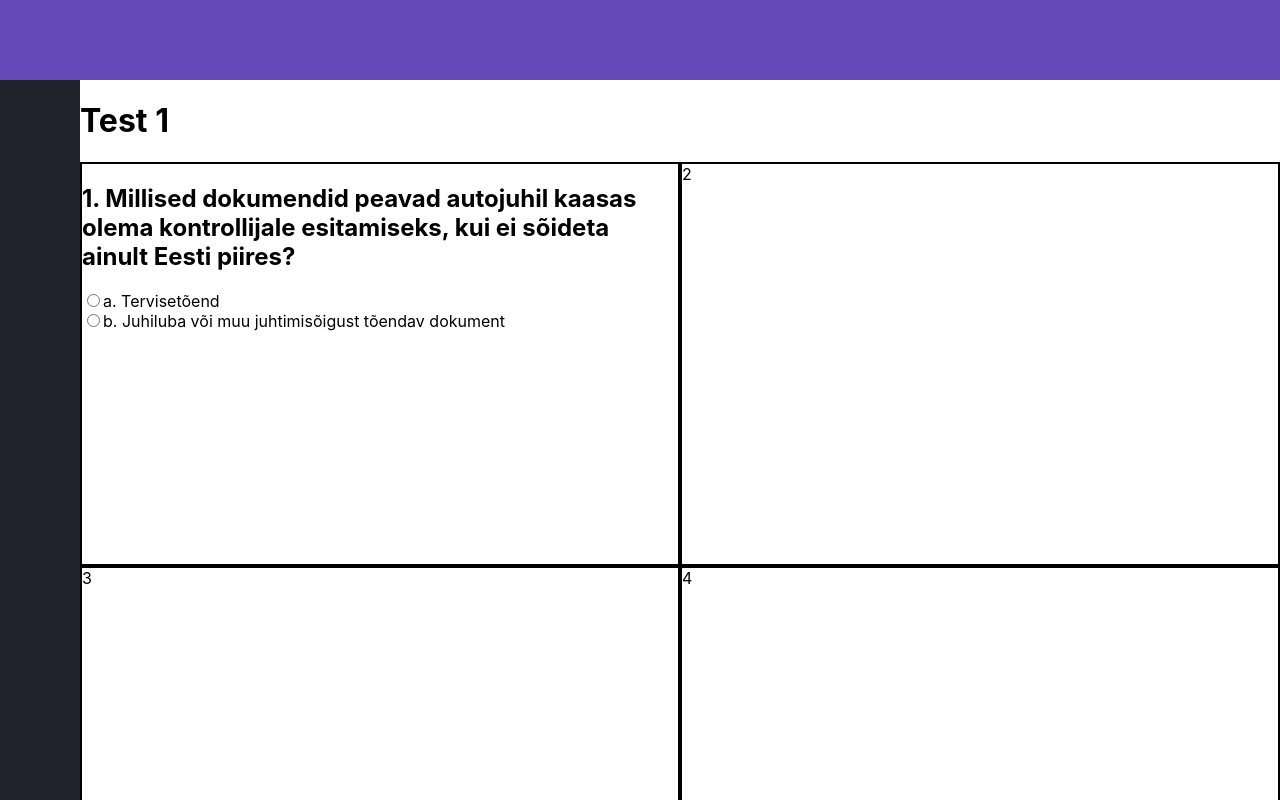
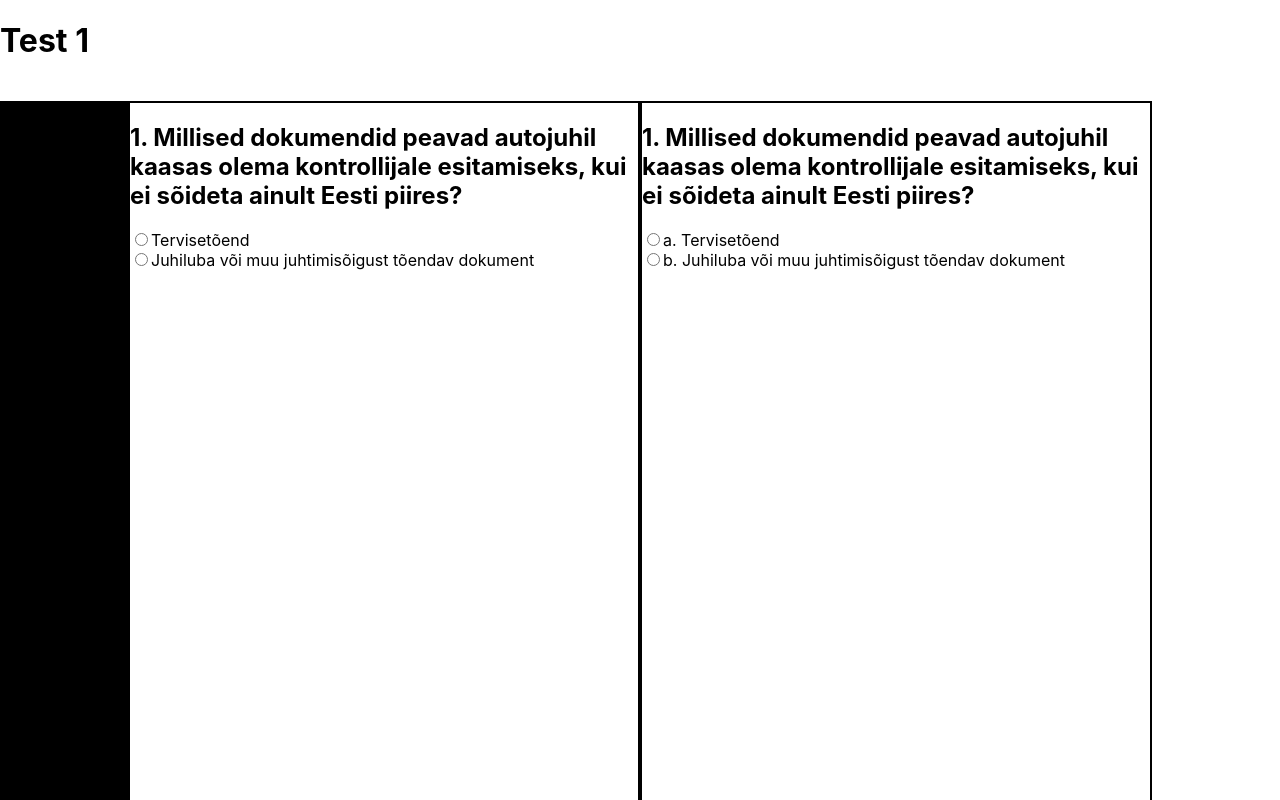
Before and after one commit to 77f315/LiiklusTestid, a React (Create React App) app in the folder client/: page / in a window 1280 px wide. Shown: the top 800 px of the page. Built offline with nearby package versions, Linux system fonts and the light colour scheme; no server answers.

Commit message:
added question data

```diff
--- a/client/src/components/Test.js
+++ b/client/src/components/Test.js
@@ -1,18 +1,22 @@
 import React from "react";
 import './css/Test.css';
-
+import questions from "./data";
 function Test() {
     return (
         <>
-            <nav className="topbar">
-                {}
-            </nav>
-            <nav className="navbar">
-                {}
-            </nav>
-            <main>
-                <h1>Test 1</h1>
+        <div className="topbar"><h1>Test {questions[0].testnr}</h1></div>
+        <div className="container">
+            <div className="sidebar"></div>
             <div className="questions">
+                <div className="question">
+                    <h2>{questions[0].id}. {questions[0].question}</h2>
+                    <form>
+                        <input type="radio" id="option-a" name="answer" value="a" />
+                        <label htmlFor="option-a">{questions[0].options[0].text}</label><br />
+                        <input type="radio" id="option-b" name="answer" value="b" />
+                        <label htmlFor="option-b">{questions[0].options[1].text}</label><br />
+                    </form>
+                </div>
                 <div className="question">
                     <h2>1. Millised dokumendid peavad autojuhil kaasas olema kontrollijale esitamiseks, kui ei sõideta ainult Eesti piires?</h2>
                     <form>
@@ -22,23 +26,9 @@ function Test() {
                         <label htmlFor="option-b">b. Juhiluba või muu juhtimisõigust tõendav dokument</label><br />
                     </form>
                 </div>
-                    <div className="question"> 2</div>
-                    <div className="question"> 3</div>
-                    <div className="question"> 4</div>
-                    <div className="question"> 5</div>
-                    <div className="question"> 6</div>
-                    <div className="question"> 7</div>
-                    <div className="question"> 8</div>
-                    <div className="question"> 9</div>
-                    <div className="question"> 10</div>
-                    <div className="question"> 11</div>
-                    <div className="question"> 12</div>
-                    <div className="question"> 13</div>
-                    <div className="question"> 14</div>
-                    <div className="question"> 15</div>
-                    <div className="question">Results</div>
+
             </div>
-            </main>
+        </div>
         </>
     );
 }
--- a/client/src/components/css/Test.css
+++ b/client/src/components/css/Test.css
@@ -1,46 +1,25 @@
-:root {
-    font-size: 16px;
-    font-family: 'Open sans';
-    --text-primary: #b6b6b6;
-    --text-secondary: #ececec;
-    --bg-primary: #23232e;
-    --bg-secondary: #141418;
-}
-body {
-    color: black;
-    background-color: white;
-    margin: 0;
-    padding: 0;
+.container {
+    display: flex;
 }
 
-body::-webkit-scrollbar{
-    width: 0.25rem;
-}
-body::-webkit-scrollbar-track{
-    background: #6649b8;
+.sidebar {
+    background-color: black;
+    width: 10vw;
+    height: 100vh;
 }
 
-main {
-    margin-top: 0;
-    margin-left: 5rem;
-    padding: 0rem
+.questions {
+    display: flex;
+    flex-wrap: wrap;
+    width: calc(100% - 20vw);
 }
-.topbar {
-    height: 5rem;
-    width: 100vw;
-    background-color: #6649b8;
-}
-.navbar {
-    width: 5rem;
-    height: 100vh;
-    position: fixed;
-    background-color: var(--bg-primary);
-}
-.questions {
-    display: grid;
-    grid-template-columns: 1fr 1fr;
-}
+
 .question {
     border: 2px solid black;
-    height: 50vh;
+    flex: 1 0 45%;
+    min-height: 50vh;
+    margin-bottom: 1rem;
 }
+.topbar{
+    height: 10vh
+}
--- /dev/null
+++ b/client/src/components/data.js
@@ -0,0 +1,42 @@
+const questions = [
+    {
+        testnr: 1,
+        id: 1,
+        question: "Millised dokumendid peavad autojuhil kaasas olema kontrollijale esitamiseks, kui ei sõideta ainult Eesti piires?",
+        options: [
+            { id: 'a', text: "Tervisetõend" },
+            { id: 'b', text: "Juhiluba või muu juhtimisõigust tõendav dokument" }
+        ]
+    },
+    {
+        testnr: 1,
+        id: 2,
+        question: "Mida nimetatakse manöövriks",
+        options: [
+            { id: 'a', text: "Mistahes sõiduraja vahetust." },
+            { id: 'b', text: "Sirgjoonelist tagurdamist." }
+        ]
+    },
+    {
+        testnr: 1,
+        id: 3,
+        question: "Mida peab tegema juht, kui ristmiku ees on see märk",
+        image: "https://sildid-kleebised.ee/wp-content/uploads/2022/06/stop-liiklusmark.png",
+        options: [
+            { id: 'a', text: "Jääma seisma märgi ees." },
+            { id: 'b', text: "Jääma stoppjoone puudumisel seisma lõikuva sõidutee ääre ees." }
+        ]
+    },
+    {
+        testnr: 4,
+        id: 1,
+        question: "Mida tähendab märgi ja lisateatetahvli ühend",
+        image: "https://www.gosafe.ee/media/inten/product/erply.s3.amazonaws.com/3169-3169_5cbf70cb7df842.33545129_132_large.png",
+        image2: "https://encrypted-tbn0.gstatic.com/images?q=tbn:ANd9GcQHrDI4-yHkT-RrTg8JoZcR6gDPwINzt2ErcQ&s",
+        options: [
+            { id: 'a', text: "Järgneva 400 m ulatuses on samaliigiliste teede ristmike ala." },
+            { id: 'b', text: "400 m kaugusel on samaliigiliste teedega ristmik." }
+        ]
+    },
+];
+export default questions;
```
Lines whose indentation alone changed are shown as unchanged.
